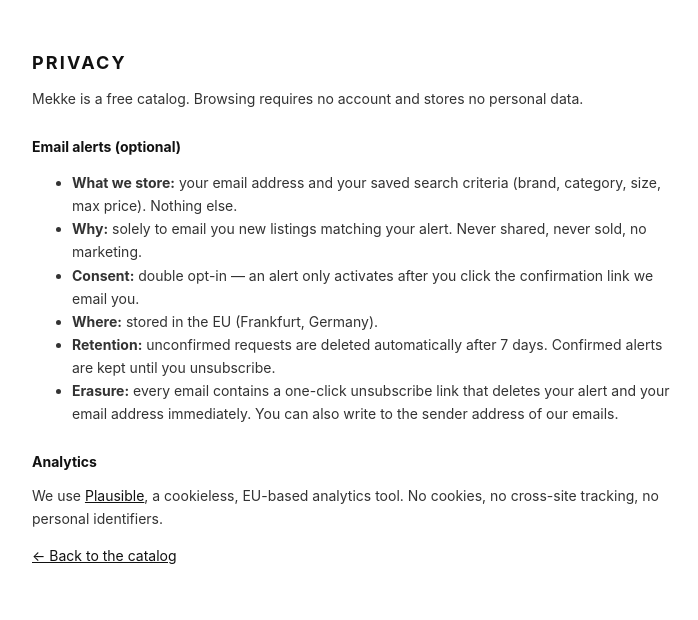
After one commit to Pachax17/japanese-fashion, a Flask app: page /privacy in a window 1280 px wide. The commit adds this page. Shown: the top 620 px of the page, without its empty margins (288-986 px from the left). Run offline with Flask 3, Linux system fonts and the light colour scheme; some libraries are stand-ins or nearby versions.

Commit message:
feat(alerts): double opt-in saved-search email alerts + semgrep hardening [PO 2026-08-06]
THE BOT — saved searches ('Pants · Undercover · M · under 100 EUR') emailed
after every catalog refresh. GDPR by design, deliberately WITHOUT accounts
(passwords/sessions are pure liability here):
- double opt-in: an alert only activates once its confirmation link is clicked
- data minimization: email + criteria only, stored on Neon (Frankfurt, EU)
- one-click unsubscribe in every email -> immediate row deletion
- unconfirmed signups auto-purged after 7 days
- /privacy page documents all of it
- alerts.py runs in CI after history.py; missing secrets -> silent no-op,
  never fails the pipeline or blocks a redirect
- input hardening on the new routes: brand/category/size/price allowlists,
  secrets.token_urlsafe tokens, honeypot, 5-alerts-per-email cap
- Formspree waitlist superseded (fallback kept if WAITLIST_ACTION is set)

SECURITY (semgrep report):
- SQL: assemble query text from module constants only; every user value bound
  via placeholders, ORDER BY from the SORTS allowlist (was a false positive,
  now structurally obvious)
- removed the dead Cloudflare beacon (2 missing-integrity findings + dead code
  since Plausible)
- pinned actions/checkout + setup-python to full commit SHAs (supply chain)
- Flask debug now opt-in via FLASK_DEBUG=1, never on in prod

Tests: 118 green (110 matcher goldens + 8 alert-matching units).

Co-Authored-By: Claude Fable 5 <noreply@anthropic.com>

```diff
--- a/app.py
+++ b/app.py
@@ -30,16 +30,10 @@ SKIMLINKS_ID = os.getenv("SKIMLINKS_ID")
 # Emails live with the form provider, NOT in the ephemeral SQLite.
 WAITLIST_ACTION = os.getenv("WAITLIST_ACTION")
 
-# Cloudflare Web Analytics token (free, privacy-friendly). Unset -> no tracking.
-ANALYTICS_TOKEN = os.getenv("CF_ANALYTICS_TOKEN")
+# NOTE: the legacy Cloudflare beacon was removed 2026-08-06 (dead code since
+# Plausible took over — and an unpinned third-party script was a semgrep flag).
 
 app = Flask(__name__)
-
-
-@app.context_processor
-def inject_globals():
-    # makes {{ analytics_token }} available to every template
-    return {"analytics_token": ANALYTICS_TOKEN}
 
 
 # Single source of truth = brands.yaml (via the brands.py loader): a brand added
@@ -107,6 +101,125 @@ def _log_click_persistent(listing_id: str, brand: str | None, dest: str) -> None
         print(f"[clicks] persistent log failed (non-blocking): {e}")
 
 
+# --- Saved-search alerts ('the bot') — [PO 2026-08-06] -----------------------
+# No accounts, no passwords: email + criteria + double opt-in + one-click
+# erasure. See alerts.py for the sending job and the GDPR design notes.
+import re as _re          # noqa: E402
+import secrets as _secrets  # noqa: E402
+
+from alerts import (       # noqa: E402
+    ALERTS_DDL, describe as _describe_alert,
+    send_email as _send_email, smtp_ready as _smtp_ready,
+)
+
+SITE_URL = (os.getenv("SITE_URL") or "https://mekke.co").rstrip("/")
+ALERTS_ENABLED = bool(DATABASE_URL) and _smtp_ready()
+MAX_ALERTS_PER_EMAIL = 5
+_EMAIL_RE = _re.compile(r"^[^@\s]+@[^@\s]+\.[^@\s]+$")
+_TOKEN_RE = _re.compile(r"^[A-Za-z0-9_\-]{20,64}$")
+
+
+def _msg(text: str, code: int = 200):
+    return render_template("message.html", text=text), code
+
+
+def _pg():
+    import psycopg
+    return psycopg.connect(DATABASE_URL, connect_timeout=5)
+
+
+@app.route("/alerts", methods=["POST"])
+def alerts_create():
+    if not ALERTS_ENABLED:
+        abort(404)
+    if request.form.get("website"):  # honeypot — bots fill every field
+        return redirect("/")
+    email = (request.form.get("email") or "").strip().lower()
+    if len(email) > 254 or not _EMAIL_RE.match(email):
+        return _msg("Invalid email address.", 400)
+    # Strict allowlists — user input never reaches SQL text or emails raw.
+    brand = request.form.get("brand") or None
+    if brand is not None and brand not in DISPLAY:
+        brand = None
+    category = request.form.get("category") or None
+    if category is not None and not _re.fullmatch(r"[A-Za-z\- ]{2,20}", category):
+        category = None
+    size = (request.form.get("size") or "").strip().upper() or None
+    if size is not None and not _re.fullmatch(r"[A-Z0-9]{1,6}", size):
+        size = None
+    price_max = _to_int(request.form.get("price_max"))
+    if price_max is not None and not (1 <= price_max <= 100_000):
+        price_max = None
+    token = _secrets.token_urlsafe(32)
+    try:
+        with _pg() as conn:
+            conn.execute(ALERTS_DDL)
+            n = conn.execute("SELECT count(*) FROM alerts WHERE email = %s",
+                             (email,)).fetchone()[0]
+            if n >= MAX_ALERTS_PER_EMAIL:
+                return _msg(f"Alert limit reached ({MAX_ALERTS_PER_EMAIL} per email). "
+                            "Unsubscribe from one first.", 429)
+            conn.execute(
+                "INSERT INTO alerts (email, brand, category, size_norm, "
+                "price_max_eur, token) VALUES (%s,%s,%s,%s,%s,%s)",
+                (email, brand, category, size, price_max, token))
+            conn.commit()
+        crit = _describe_alert({"brand": brand, "category": category,
+                                "size_norm": size, "price_max_eur": price_max})
+        _send_email(
+            email, "Confirm your Mekke alert",
+            "You (or someone) asked for a Mekke alert:\n  " + crit + "\n\n"
+            "Confirm it:\n  " + SITE_URL + "/alerts/confirm/" + token + "\n\n"
+            "Not you? Ignore this email — unconfirmed requests are deleted "
+            "after 7 days.\nPrivacy: " + SITE_URL + "/privacy")
+    except Exception as e:  # noqa: BLE001
+        print(f"[alerts] signup failed: {e}")
+        return _msg("Something went wrong — please try again later.", 500)
+    return _msg("Almost done — check your inbox and click the confirmation link. "
+                "(Unconfirmed requests self-delete after 7 days.)")
+
+
+@app.route("/alerts/confirm/<token>")
+def alerts_confirm(token):
+    if not DATABASE_URL or not _TOKEN_RE.match(token):
+        abort(404)
+    try:
+        with _pg() as conn:
+            row = conn.execute(
+                "UPDATE alerts SET confirmed_at = now() WHERE token = %s "
+                "RETURNING id", (token,)).fetchone()
+            conn.commit()
+    except Exception as e:  # noqa: BLE001
+        print(f"[alerts] confirm failed: {e}")
+        return _msg("Something went wrong — please try again later.", 500)
+    if not row:
+        return _msg("Unknown or expired link.", 404)
+    return _msg("Alert confirmed ✓ — you'll get an email whenever fresh "
+                "matching pieces drop. Unsubscribe anytime from any email.")
+
+
+@app.route("/alerts/unsubscribe/<token>")
+def alerts_unsubscribe(token):
+    if not DATABASE_URL or not _TOKEN_RE.match(token):
+        abort(404)
+    try:
+        with _pg() as conn:
+            row = conn.execute("DELETE FROM alerts WHERE token = %s RETURNING id",
+                               (token,)).fetchone()
+            conn.commit()
+    except Exception as e:  # noqa: BLE001
+        print(f"[alerts] unsubscribe failed: {e}")
+        return _msg("Something went wrong — please try again later.", 500)
+    if not row:
+        return _msg("Unknown or already-deleted link.", 404)
+    return _msg("Unsubscribed — this alert and your email were deleted immediately.")
+
+
+@app.route("/privacy")
+def privacy():
+    return render_template("privacy.html", contact=os.getenv("MAIL_FROM") or "the sender address of our emails")
+
+
 def age_bucket(listed_at_iso: str | None) -> tuple[str, bool]:
     """Return (readable age, is_new) where is_new = True if <1 day old."""
     if not listed_at_iso:
@@ -155,24 +268,30 @@ SORTS = {
 }
 
 
+# SECURITY (semgrep 2026-08-06): SQL text below is assembled ONLY from module
+# constants; every user-influenced value is bound through `?` placeholders, and
+# ORDER BY comes from the SORTS allowlist. No user input ever reaches SQL text.
+_BASE_WHERE = "status='active' AND brand IN (" + _PH + ")"
+
+
 def query_listings(brand=None, size=None, condition=None,
                    sort="new", price_min=None, price_max=None,
                    category=None) -> list[dict]:
-    sql = f"SELECT * FROM listings WHERE status='active' AND brand IN ({_PH})"
-    params = list(SHOWN_BRANDS)
-    if brand in DISPLAY:
-        sql += " AND brand = ?"; params.append(brand)
-    if category:
-        sql += " AND category_norm = ?"; params.append(category)
-    if size:
-        sql += " AND size_norm = ?"; params.append(size)
-    if condition:
-        sql += " AND condition_norm = ?"; params.append(condition)
-    if price_min is not None:
-        sql += " AND price_eur >= ?"; params.append(price_min)
-    if price_max is not None:
-        sql += " AND price_eur <= ?"; params.append(price_max)
-    sql += " " + SORTS.get(sort, SORTS["new"])
+    where = [_BASE_WHERE]
+    params: list = list(SHOWN_BRANDS)
+    for clause, value in (
+        ("brand = ?", brand if brand in DISPLAY else None),
+        ("category_norm = ?", category),
+        ("size_norm = ?", size),
+        ("condition_norm = ?", condition),
+        ("price_eur >= ?", price_min),
+        ("price_eur <= ?", price_max),
+    ):
+        if value is not None:
+            where.append(clause)
+            params.append(value)
+    order = SORTS.get(sort, SORTS["new"])  # allowlist — never raw user input
+    sql = "SELECT * FROM listings WHERE " + " AND ".join(where) + " " + order
     conn = _conn()
     rows = conn.execute(sql, params).fetchall()
     conn.close()
@@ -183,8 +302,8 @@ def brand_counts() -> dict[str, int]:
     conn = _conn()
     counts = {b: 0 for b in DISPLAY}
     for brand, n in conn.execute(
-        f"SELECT brand, COUNT(*) FROM listings WHERE status='active' "
-        f"AND brand IN ({_PH}) GROUP BY brand", SHOWN_BRANDS
+        "SELECT brand, COUNT(*) FROM listings WHERE " + _BASE_WHERE + " GROUP BY brand",
+        SHOWN_BRANDS,
     ):
         counts[brand] = n
     conn.close()
@@ -195,15 +314,15 @@ def filter_options() -> dict[str, list[str]]:
     """Distinct sizes/conditions available among shown active listings, ordered sensibly."""
     conn = _conn()
     sizes = [r[0] for r in conn.execute(
-        f"SELECT DISTINCT size_norm FROM listings WHERE status='active' "
-        f"AND brand IN ({_PH}) AND size_norm IS NOT NULL", SHOWN_BRANDS)]
+        "SELECT DISTINCT size_norm FROM listings WHERE " + _BASE_WHERE +
+        " AND size_norm IS NOT NULL", SHOWN_BRANDS)]
     conds = [r[0] for r in conn.execute(
-        f"SELECT DISTINCT condition_norm FROM listings WHERE status='active' "
-        f"AND brand IN ({_PH}) AND condition_norm IS NOT NULL", SHOWN_BRANDS)]
+        "SELECT DISTINCT condition_norm FROM listings WHERE " + _BASE_WHERE +
+        " AND condition_norm IS NOT NULL", SHOWN_BRANDS)]
     cats = conn.execute(
-        f"SELECT category_norm, COUNT(*) FROM listings WHERE status='active' "
-        f"AND brand IN ({_PH}) AND category_norm IS NOT NULL "
-        f"GROUP BY category_norm ORDER BY COUNT(*) DESC", SHOWN_BRANDS).fetchall()
+        "SELECT category_norm, COUNT(*) FROM listings WHERE " + _BASE_WHERE +
+        " AND category_norm IS NOT NULL GROUP BY category_norm ORDER BY COUNT(*) DESC",
+        SHOWN_BRANDS).fetchall()
     conn.close()
 
     # Sizes grouped by garment area (PO request: tops/bottoms were all mixed).
@@ -259,6 +378,7 @@ def index():
         price_min=price_min,
         price_max=price_max,
         waitlist_action=WAITLIST_ACTION,
+        alerts_enabled=ALERTS_ENABLED,
     )
 
 
@@ -302,4 +422,5 @@ def go(id):
 
 
 if __name__ == "__main__":
-    app.run(debug=True, port=5000)
+    # Never ship debug to prod (semgrep): opt-in via FLASK_DEBUG=1 locally only.
+    app.run(debug=os.getenv("FLASK_DEBUG") == "1", port=5000)
--- a/templates/detail.html
+++ b/templates/detail.html
@@ -102,6 +102,5 @@
       }});
     }, true);
   </script>
-  {% if analytics_token %}<script defer src="https://static.cloudflareinsights.com/beacon.min.js" data-cf-beacon='{"token": "{{ analytics_token }}"}'></script>{% endif %}
 </body>
 </html>
--- /dev/null
+++ b/templates/privacy.html
@@ -0,0 +1,37 @@
+<!DOCTYPE html>
+<html lang="en">
+<head>
+  <meta charset="utf-8">
+  <meta name="viewport" content="width=device-width, initial-scale=1">
+  <title>Privacy — Mekke</title>
+  <style>
+    body { margin:0; font-family:-apple-system,"Helvetica Neue",Arial,sans-serif; color:#111; background:#fff; }
+    .wrap { max-width:640px; margin:0 auto; padding:40px 24px; }
+    h1 { font-size:18px; letter-spacing:.12em; text-transform:uppercase; }
+    h2 { font-size:14px; margin-top:28px; }
+    p, li { font-size:14px; line-height:1.65; color:#333; }
+    a { color:#111; }
+  </style>
+</head>
+<body>
+  <div class="wrap">
+    <h1>Privacy</h1>
+    <p>Mekke is a free catalog. Browsing requires no account and stores no personal data.</p>
+
+    <h2>Email alerts (optional)</h2>
+    <ul>
+      <li><strong>What we store:</strong> your email address and your saved search criteria (brand, category, size, max price). Nothing else.</li>
+      <li><strong>Why:</strong> solely to email you new listings matching your alert. Never shared, never sold, no marketing.</li>
+      <li><strong>Consent:</strong> double opt-in — an alert only activates after you click the confirmation link we email you.</li>
+      <li><strong>Where:</strong> stored in the EU (Frankfurt, Germany).</li>
+      <li><strong>Retention:</strong> unconfirmed requests are deleted automatically after 7 days. Confirmed alerts are kept until you unsubscribe.</li>
+      <li><strong>Erasure:</strong> every email contains a one-click unsubscribe link that deletes your alert and your email address immediately. You can also write to {{ contact }}.</li>
+    </ul>
+
+    <h2>Analytics</h2>
+    <p>We use <a href="https://plausible.io" rel="noopener">Plausible</a>, a cookieless, EU-based analytics tool. No cookies, no cross-site tracking, no personal identifiers.</p>
+
+    <p><a href="/">← Back to the catalog</a></p>
+  </div>
+</body>
+</html>
```
Also changed, not shown: alerts.py (added, +175 -0 lines), templates/index.html (+17 -2 lines), templates/message.html (added, +23 -0 lines), tests/test_alerts.py (added, +46 -0 lines), .github/workflows/catalog-refresh.yml.
